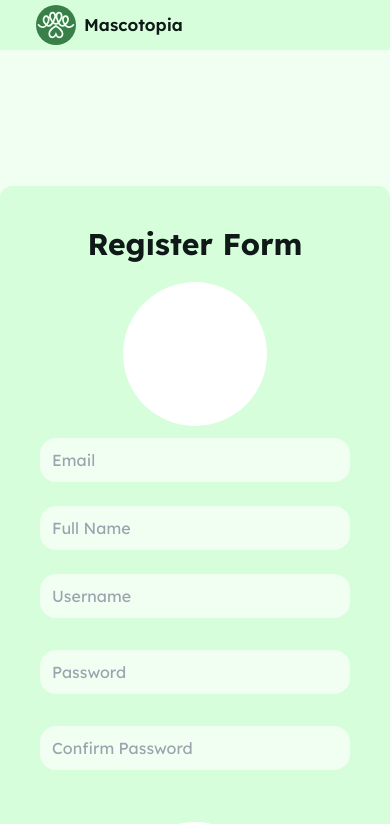
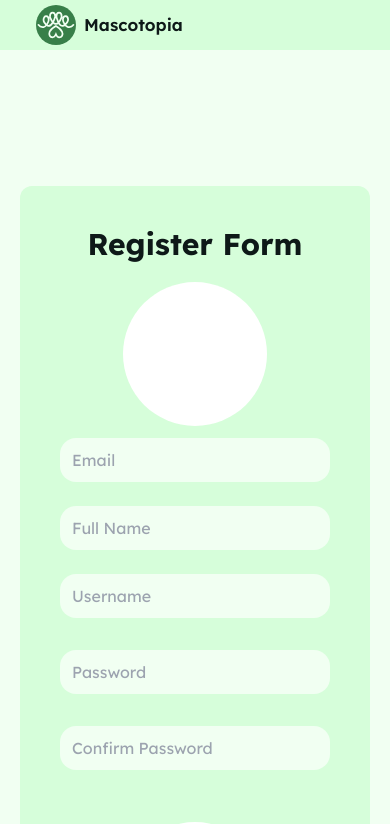
Before and after one commit to mquintanau/mascotopia_fe, a React (Vite) app in the folder view/: page /register in a window 390 px wide. Shown: the top 824 px of the page. Built offline with nearby package versions, Linux system fonts and the light colour scheme; some icons are missing.

Commit message:
Mejora soporte reesponsive registro

```diff
--- a/view/src/pages/Signup.jsx
+++ b/view/src/pages/Signup.jsx
@@ -89,9 +89,8 @@ function Signup() {
     }
   }
   return (
-    <>
     <div
-        className="h-full min-h-screen bg-cover py-28 lg:pl-[100px] "
+      className="mx-5 h-full min-h-screen bg-cover py-28 lg:mx-0 lg:pl-[100px]"
       style={{
         backgroundImage: ` url(${registerCat}),url(${registerDecorationLine})`,
         backgroundRepeat: "no-repeat",
@@ -269,16 +268,12 @@ function Signup() {
         <hr className="my-5 border-black" />
         <p className="text-center text-black">
           Do you have already an account?{" "}
-            <a
-              href=""
-              className="font-semibold text-black hover:text-greenLogo"
-            >
+          <a href="" className="font-semibold text-black hover:text-greenLogo">
             Login
           </a>
         </p>
       </form>
     </div>
-    </>
   );
 }
 
```
Lines whose indentation alone changed are shown as unchanged.
